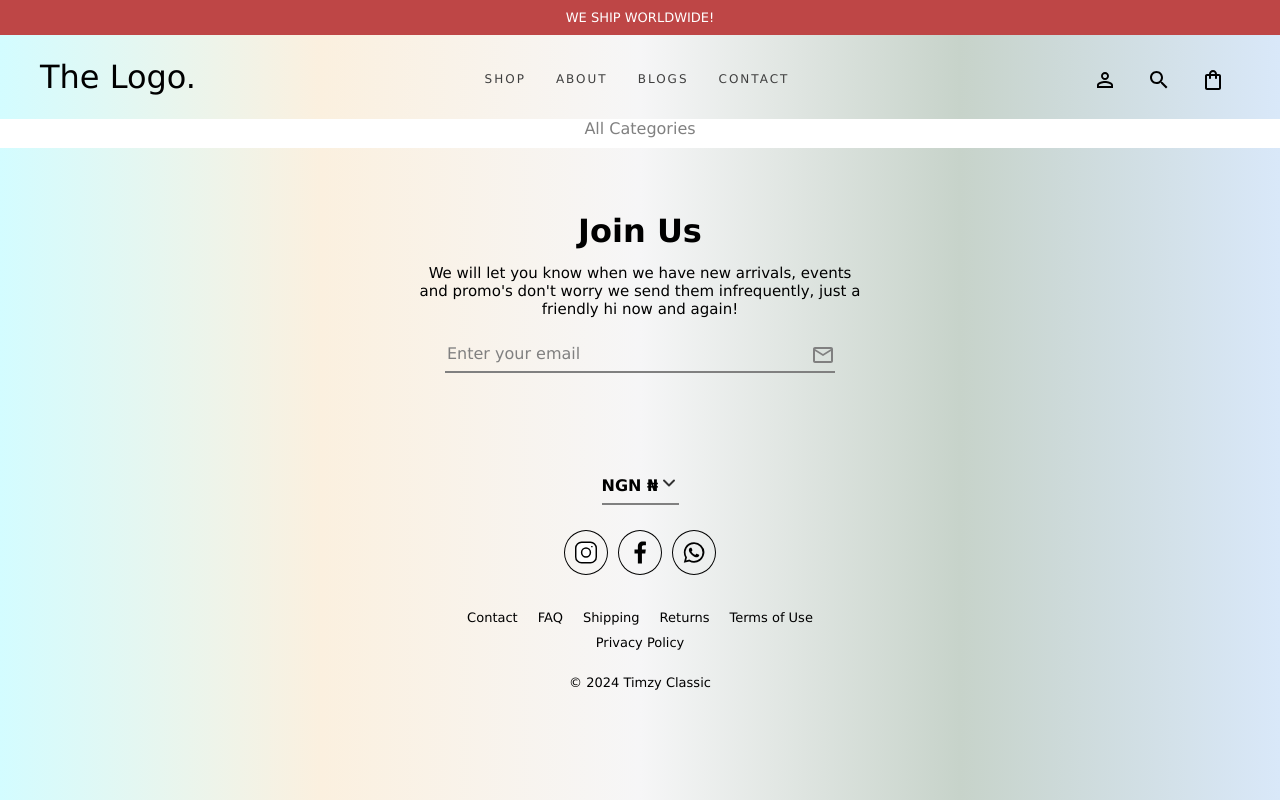
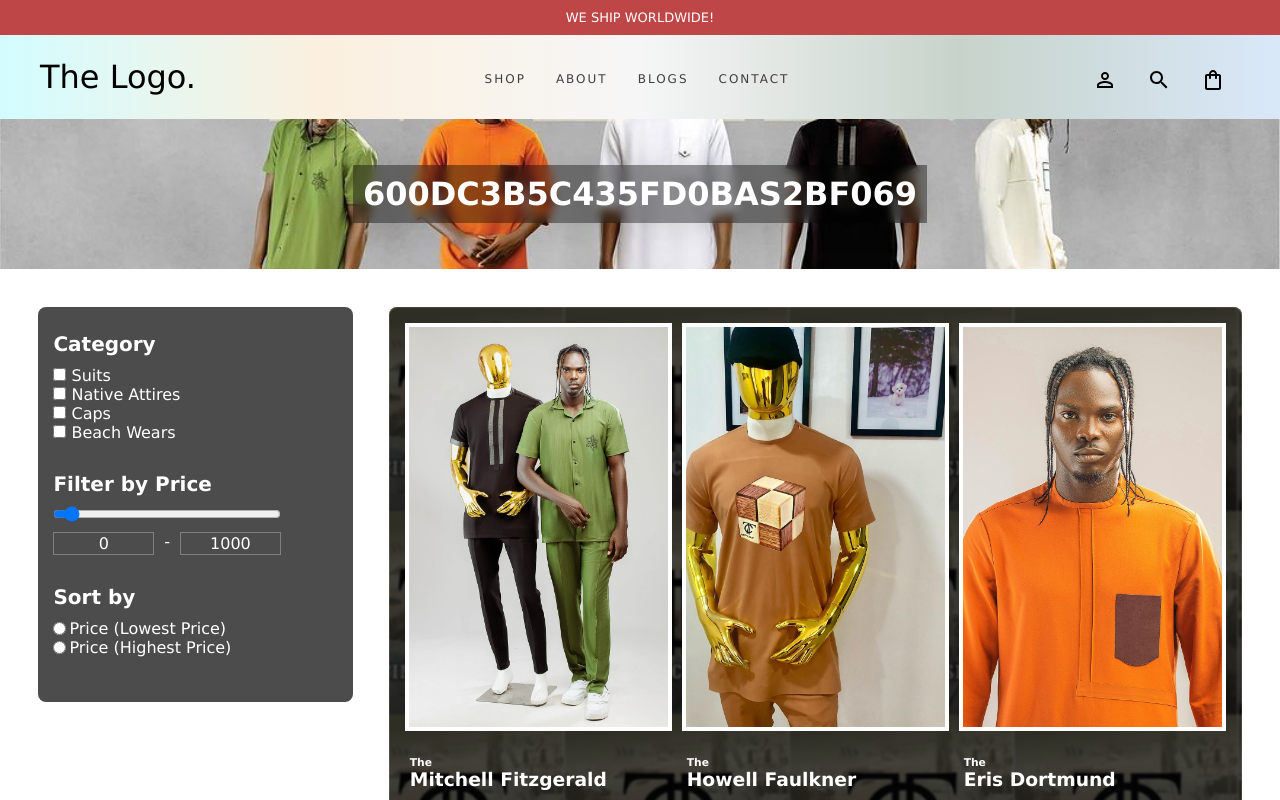
Before and after one commit to yakubu-josiah/TimzyClassic_client, a React (Create React App) app in the folder client/: page /shop-collections/600dc3b5c435fd0bas2bf069 in a window 1280 px wide. Shown: the top 800 px of the page. Built offline with nearby package versions, Linux system fonts and the light colour scheme.

Commit message:
feat: structuring the collection page of Products released

```diff
--- /dev/null
+++ b/client/src/pages/Products/Products.css
@@ -0,0 +1,124 @@
+.PDS {
+    width: 100%;
+}
+
+.PDS .PDS_hero{
+    width: 100%;
+    height: 150px;
+    background-position: center center;
+    background-size: cover;
+    background-repeat: no-repeat;
+    display: flex;
+    justify-content: center;
+    align-items: center;
+    margin-bottom: 3%;
+}
+
+.PDS .PDS_hero .PDS_lead {
+    background: rgba(0, 0, 0, 0.41);
+    color: #fff;
+    padding: 10px;
+    box-shadow: 0 4px 30px rgba(0, 0, 0, 0.1);
+    backdrop-filter: blur(5px);
+    -webkit-backdrop-filter: blur(5px);
+}
+
+
+.PDS .PDS_hero .PDS_lead::after {
+    content:'';
+    position:absolute;
+    top:0;
+    left:0;
+    width:100%;
+    opacity:.7;
+    mix-blend-mode:color;
+    background:linear-gradient(120deg, #ae63e4, #33d0ff, #e463b0);
+}
+
+.PDS .PDS_wrap {
+    display: flex;
+    gap: 3%;
+    padding: 0 3% 3%;
+}
+
+.PDS_left {
+    flex: 1;
+    position: sticky;
+    top: 120px;
+    border-radius: 8px;
+    margin: 0 0 120px;
+    text-align: start;
+    padding: 15px;
+    height: 100%;
+    color: #fff;
+    background: rgba(0, 0, 0, 0.41);
+    background: rgb(0 0 0 / 70%);
+}
+
+
+.PDS .PDS_wrap .PDS_left .PDS_filter{
+    margin: 10px 0 30px;
+}
+
+.PDS .PDS_wrap .PDS_left .PDS_filter h2{
+    font-size: 20px;
+    margin-bottom: 10px;
+}
+
+.PDS .PDS_wrap .PDS_left .PDS_filter .PDS_price {
+    display: block;
+    width: 100%;
+}
+.PDS .PDS_wrap .PDS_left .PDS_filter .PDS_price input{
+    width: 80%;
+    margin-bottom: 10px;
+}
+
+.PDS .PDS_wrap .PDS_left .PDS_filter .PDS_price .label{
+    display: flex;
+    justify-content: space-between;
+    gap: 10px;
+    text-align: center;
+    width: 80%;
+
+}
+
+.PDS .PDS_wrap .PDS_left .PDS_filter .PDS_price .label span{
+    width: 100%;
+    padding: 1px 5px;
+    border: 1px solid gray;
+}
+
+.PDS .PDS_wrap .PDS_left .PDS_filter .PDS_sort {
+    display: flex;
+    align-items: center;
+    text-wrap: nowrap;
+}
+
+.PDS .PDS_wrap .PDS_left .PDS_filter .PDS_sort input {
+    margin-right: 3px;
+}
+
+.PDS .PDS_wrap .PDS_right {
+    flex: 3;
+    width: 100%;
+    border-radius: 8px;
+    background-size: cover;
+    background-repeat: no-repeat;
+    background-position: center center;
+}
+
+.PDS .PDS_wrap .PDS_right .PDS_cards {
+    border-radius: 8px;
+    background: rgb(0 0 0 / 70%);
+    backdrop-filter: blur(0.9px);
+    border: 1px solid rgb(255 255 255 / 12%);
+    -webkit-backdrop-filter: blur(1.1px);
+}
+
+.PDS .PDS_wrap .PDS_right .PDS_cards .PDS_cont{
+    display: grid;
+    grid-template-columns: repeat(auto-fill, minmax(220px, 1fr));
+    gap: 10px;
+    padding: 15px;
+}
--- a/client/src/pages/Products/Products.jsx
+++ b/client/src/pages/Products/Products.jsx
@@ -1,7 +1,156 @@
-import React from 'react'
+import React, { useState } from 'react'
+import { useParams } from 'react-router-dom';
+import heroBg from "../../assets/images/heroBanner.jpg"
+import cardBg from "../../assets/images/sliderCard.webp"
+import data1 from "../../assets/images/data5.jpg";
+import data2 from "../../assets/images/data2.jpg";
+import data3 from "../../assets/images/data3.jpg";
+import data4 from "../../assets/images/data4.jpg";
+import data5 from "../../assets/images/data44.jpg";
+import data6 from "../../assets/images/data1.jpg";
+import data8 from "../../assets/images/data3.jpg";
+import './Products.css';
+import ProductCard from '../../components/UI/ProductCard';
 
 export default function Products() {
+  const [maxPrice, setMaxPrice] = useState( 0);
+  const { collectionName } = useParams();
+
+
+  const data =
+  [
+    {
+      id: "ddf1dtr33412QQ7e547a0e74cb9",
+      name: "Mitchell Fitzgerald",
+      price: 45000,
+      address: "48 Flatlands Avenue, Cutter, North Dakota",
+      isNew: true,
+      image: data1
+    },
+    {
+      id: "e2ssc3b5c4e6rt4ba2ebf06569",
+      name: "Howell Faulkner",
+      price: 40000,
+      address: "77 Hemlock Street, Hasty, Florida",
+      isNew: true,
+      image: data2
+    },
+    {
+      id: "2e4453dse34c435fds0bas2bf069",
+      name: "Eris Dortmund",
+      price: 70000,
+      address: "77 Hemlock Street, Hasty, Florida",
+      isNew: false,
+      image: data3
+    },
+    {
+      id: "34yu6b5cwe21xdx1c3fds4d52s2bf069",
+      name: "Madison Powell",
+      price: 2300,
+      address: "77 Hemlock Street, Hasty, Florida",
+      isNew: false,
+      image: data4
+    },
+    {
+      id: "7623v41a2c435fd0bas2bf069",
+      name: "Keith Cannie",
+      price: 50340,
+      address: "77 Hemlock Street, Hasty, Florida",
+      isNew: false,
+      image: data5
+    },
+    {
+      id: "2345c435fcx33d23rf2b345f069",
+      name: "Dennis Rey",
+      price: 10043,
+      address: "77 Hemlock Street, Hasty, Florida",
+      isNew: false,
+      image: data6
+    },
+    {
+      id: "6er335c435fd23rf4t542bf069",
+      name: "Polish Welder",
+      price: 90434,
+      address: "77 Hemlock Street, Hasty, Florida",
+      isNew: false,
+      image: data8
+    }
+  ]
+
+  const heroImage = {
+    backgroundImage: `url(${heroBg})`
+  };
+  const cardBackground = {
+    backgroundRadius: "125px",
+    backgroundImage: `url(${cardBg})`
+  }
+
   return (
-    <div>All Categories</div>
+    <div className="PDS">
+      <div className="PDS_hero" style={heroImage}>
+        <h1 className="PDS_lead">
+          {collectionName.toUpperCase().replace(/-/g, ' ')}
+        </h1>
+      </div>
+      <div className="PDS_wrap">
+        <div className="PDS_left">
+          <div className="PDS_filter">
+            <h2>Category</h2>
+            <div className="PDS_item">
+              <input type="checkbox" id="1" value={1} />
+              <label htmlFor="1"> Suits</label>
+            </div>
+            <div className="PDS_item">
+              <input type="checkbox" id="2" value={2} />
+              <label htmlFor="2"> Native Attires</label>
+            </div>
+            <div className="PDS_item">
+              <input type="checkbox" id="3" value={3} />
+              <label htmlFor="3"> Caps</label>
+            </div>
+            <div className="PDS_item">
+              <input type="checkbox" id="4" value={4} />
+              <label htmlFor="4"> Beach Wears</label>
+            </div>
+          </div>
+
+          <div className="PDS_filter">
+            <h2>Filter by Price</h2>
+            <div className="PDS_price">
+              <input type="range" min={0} max={1000} onChange={(e) => setMaxPrice(e.target.value)}/>
+              <div className="label">
+                <span>{maxPrice}</span> -
+                <span>1000</span>
+              </div>
+            </div>
+          </div>
+
+          <div className="PDS_filter">
+            <h2>Sort by</h2>
+            <div className="PDS_sort">
+              <input type="radio" value="asc" name="price" />
+              <label htmlFor="asc"> Price (Lowest Price)</label>
+            </div>
+            <div className="PDS_sort">
+              <input type="radio" value="desc" name="price" />
+              <label htmlFor="desc"> Price (Highest Price)</label>
+            </div>
+          </div>
+        </div>
+
+        <div className="PDS_right" style={cardBackground}>
+          <div className="PDS_cards">
+            <div className="PDS_cont">
+              {data.map((item) => (
+                <ProductCard
+                  key={item.id}
+                  data={item}
+                />
+              ))}
+            </div>
+          </div>
+        </div>
+      </div>
+    </div>
   )
 }
```
